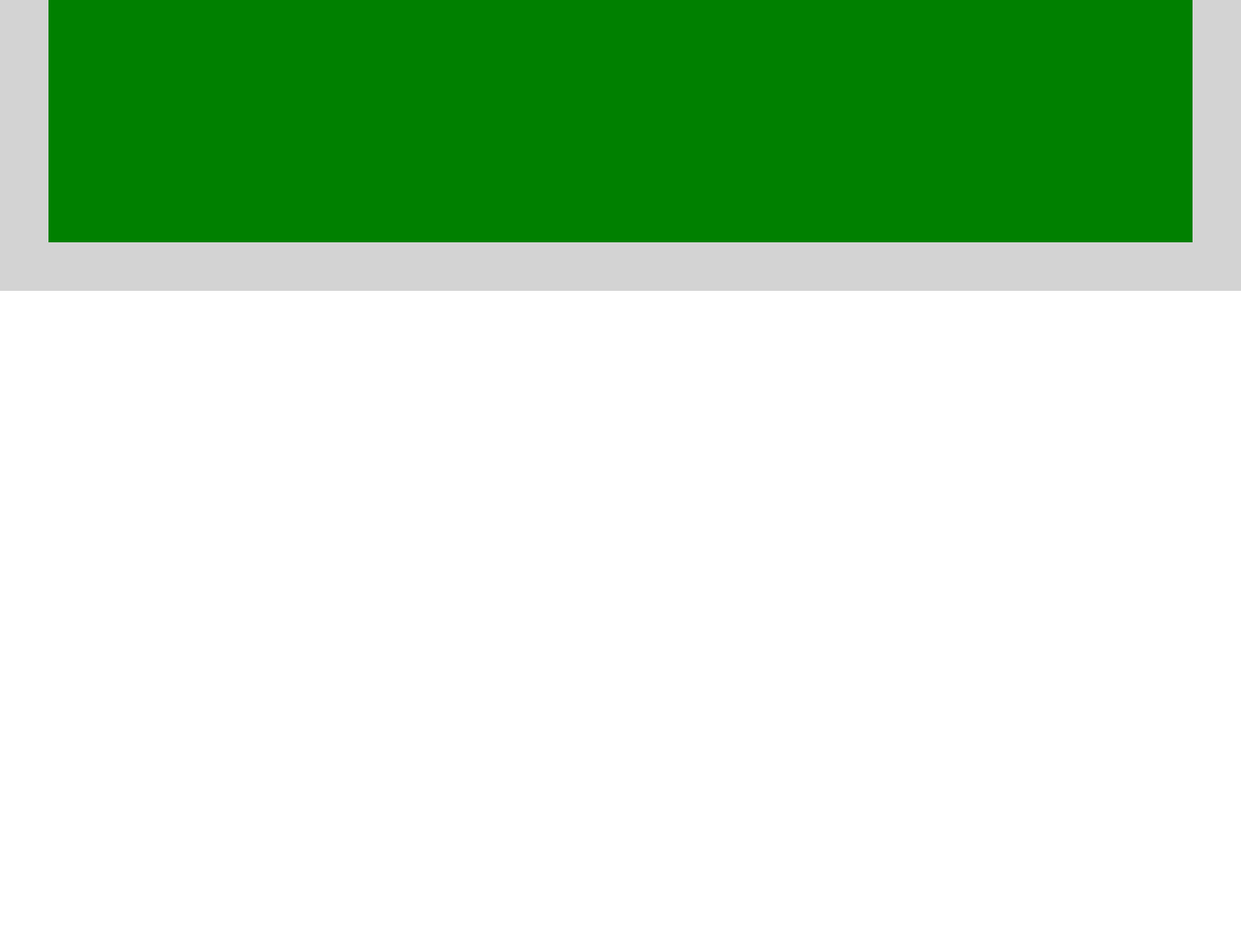
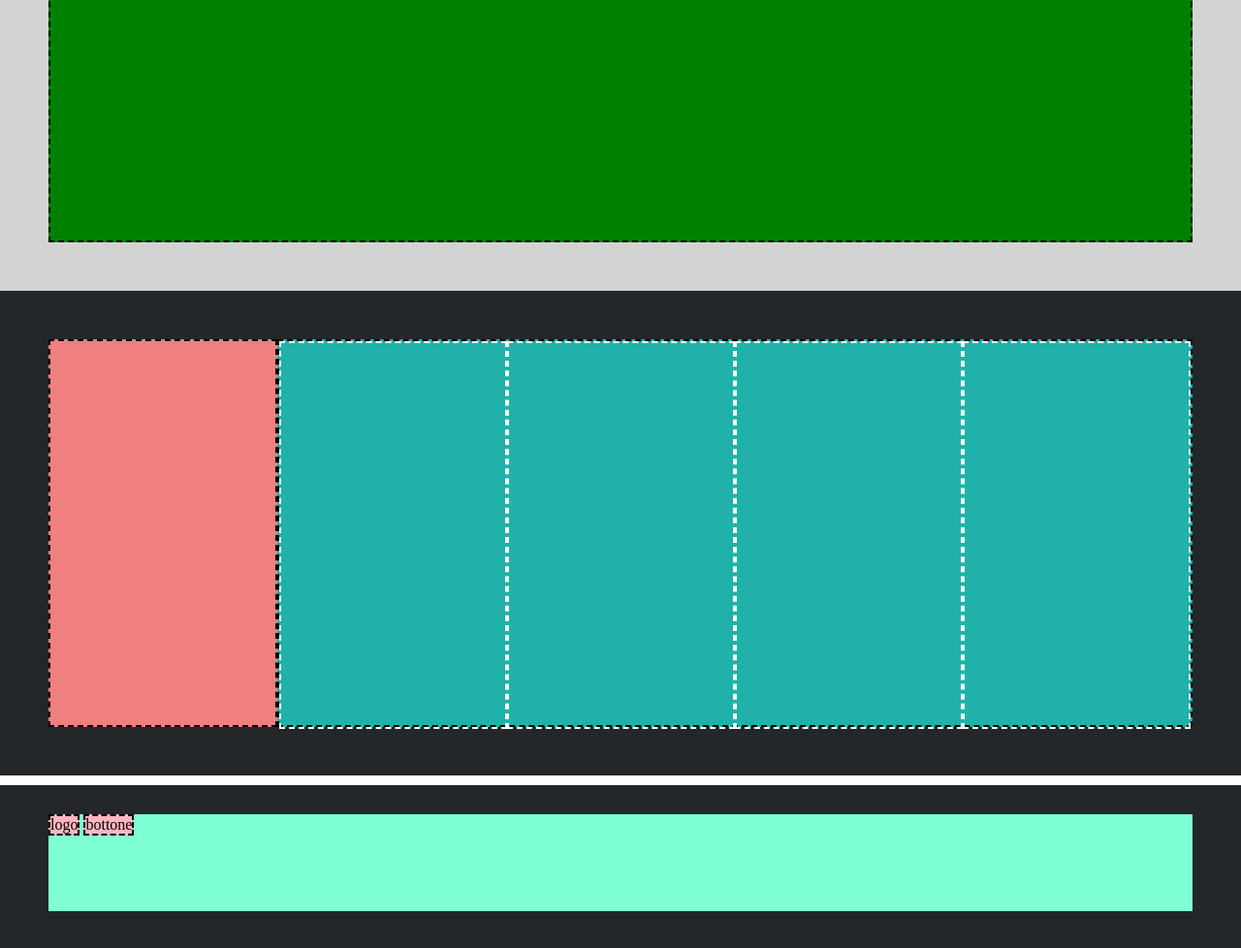
Before and after one commit to Noemi-Guarino/htmlcss-struttura-discord, a plain HTML site: page index.html in a window 1280 px wide. Shown: the part 2300-3278 px from the top of the page at 97% size. Before the commit the page ends 2600 px from the top, so only its background shows below. Drawn offline with Linux system fonts and the light colour scheme.

Commit message:
complete

```diff
--- a/css/style.css
+++ b/css/style.css
@@ -4,7 +4,7 @@ padding: 0%;
 box-sizing: border-box;
 }
 
-/* .container{
+/* *{
 max-width: 1000px;
 margin: 0 auto;
 width: 100%;
@@ -102,4 +102,55 @@ padding: 50px;
 .green-container{
 height: 400px;
 background-color: green;
+border: 2px dashed black;
 }
+
+.footer_top_container{
+background-color: #23272A;
+display: flex;
+flex-direction: row;
+padding: 50px;
+}
+
+.footer-aside-left{
+background-color:#F08080;
+height: 400px;
+width: 20%;
+border: 2px dashed black;
+}
+
+
+.footer-aside-right{
+background-color:#20B2AA;
+height: 400px;
+width: 80%;
+border: 2px dashed black;
+display: flex;
+}
+
+.column{
+flex-direction: row;
+width: calc(100% / 4 );
+height: 400px;
+border: 2px dashed white;
+}
+
+.footer_button_container{
+background-color: #23272A;
+height: 200px;
+margin-top: 10px;
+padding: 50px;
+padding-top: 30px;
+}
+
+.base_button_footer{
+background-color: #7FFFD4;
+height: 100px;
+}
+
+.logo-footer, .button-footer{
+background-color: #FFB6C1;
+display: inline-block;
+border: 2px dashed black;
+text-align: center;
+}
--- a/index.html
+++ b/index.html
@@ -52,7 +52,7 @@
                 <aside id="reverse-right" class="aside-right"></aside>
             </div>
 
-            <div class="main_container_part3">
+            <div  class="main_container_part3">
                 <aside class="aside-left"></aside>
                 <aside class="aside-right"></aside>
             </div>
@@ -69,13 +69,21 @@
         <div class="footer-container">
 
             <div class="footer_top_container">
-                <div></div>
-                <div></div>
+                <aside class="footer-aside-left"></aside>
+                <aside class="footer-aside-right">
+                    <div class="column"></div>
+                    <div class="column"></div>
+                    <div class="column"></div>
+                    <div class="column"></div>
+                </aside>
+
             </div>
 
             <div class="footer_button_container">
-                <div></div>
-                <div></div>
+                <div class="base_button_footer">
+                    <div class="logo-footer">logo</div>
+                    <div class="button-footer">bottone</div>
+                </div>
             </div>
 
         </div>
```
